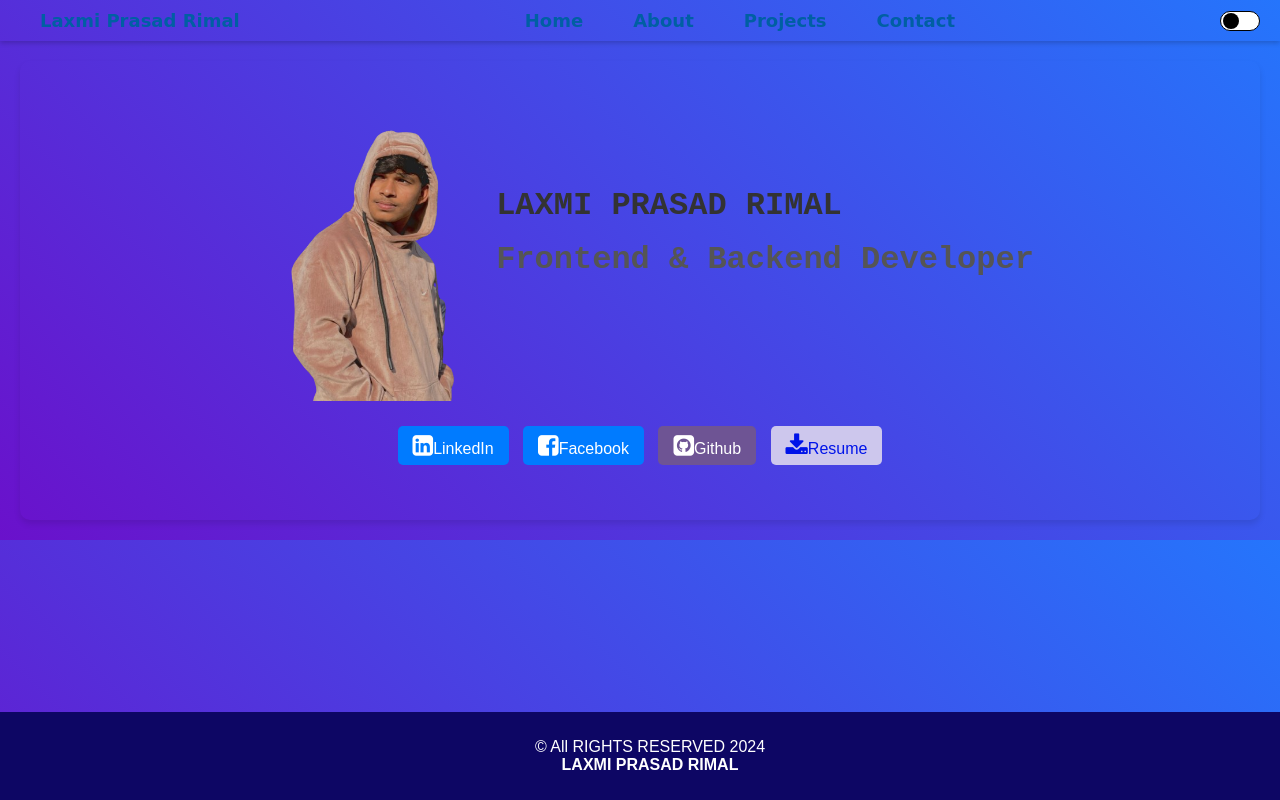
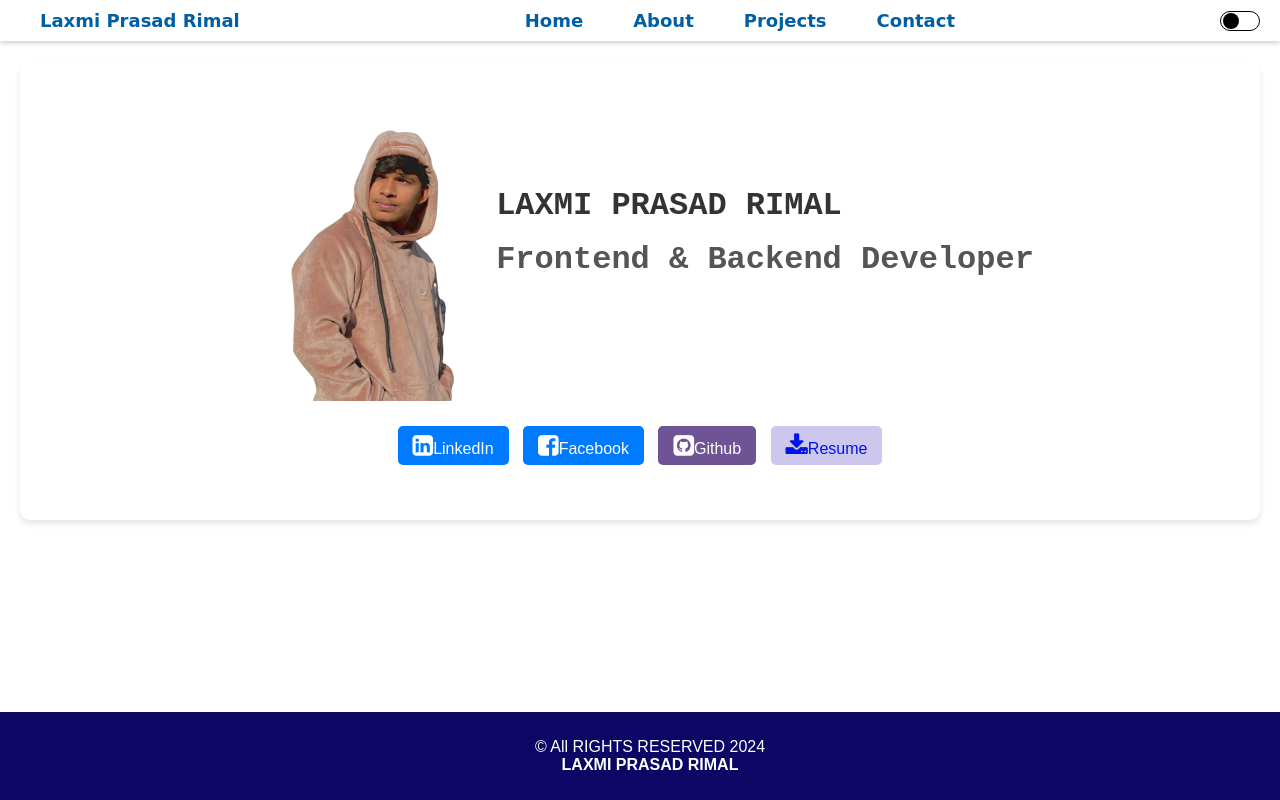
Before and after one commit to laxmirimal/laxmiprasdrimal, a plain HTML site: page index.html in a window 1280 px wide. Drawn offline with Linux system fonts and the light colour scheme.

Commit message:
Update style.css

```diff
--- a/style.css
+++ b/style.css
@@ -3,7 +3,7 @@
 body {
     margin: 0;
     font-family: Arial, sans-serif;
-    background: linear-gradient(45deg, #6a11cb, #2575fc);
+
     color: #333;
     transition: background-color 0.5s, color 0.5s;
     animation: gradientBG 8s ease infinite;
```
